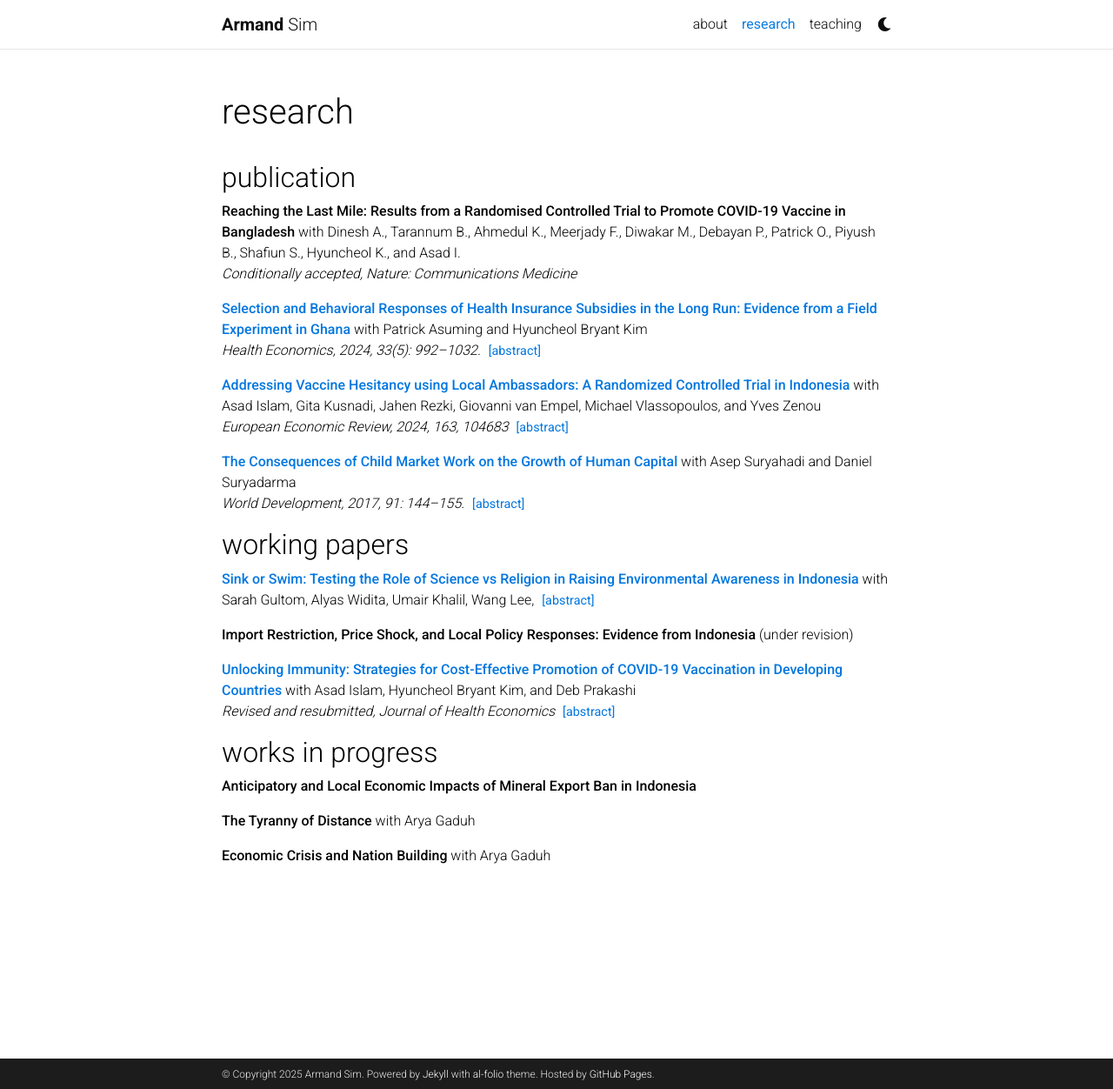
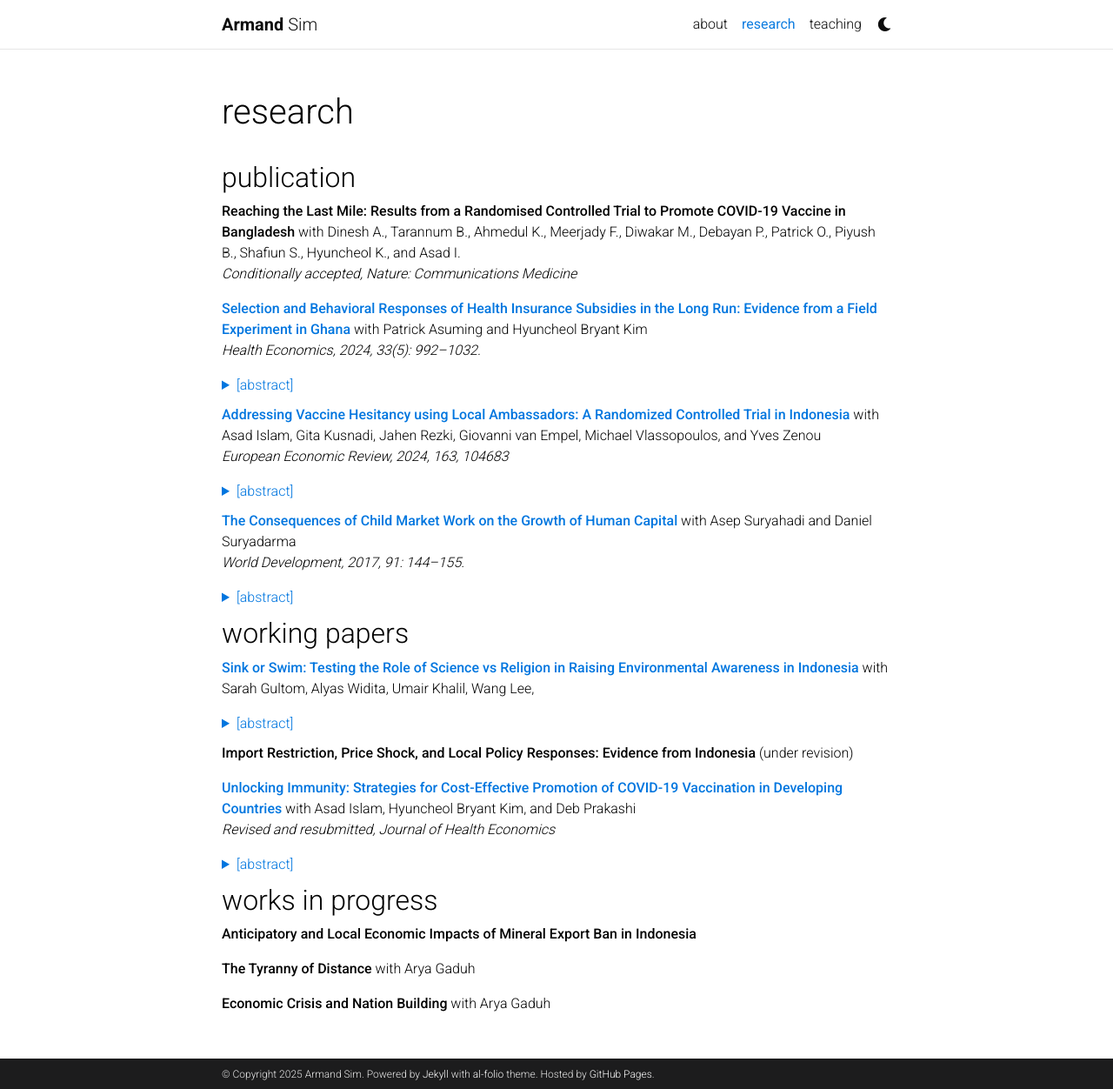
Before and after one commit to armandsim/armandsim.github.io, a Jekyll site: the page built from _pages/research.md, in a window 1280 px wide and 1252 px high. Shown: the whole window at 87% size. Built offline with Jekyll 4.4.1, drawn with Linux system fonts in a browser that asks for light colours; comment, search, counter and statistics services are not loaded; a style sheet for code colours, icons or effects is not loaded; some of the changed text lies outside the part shown.

Commit message:
Update research.md

```diff
--- a/_pages/research.md
+++ b/_pages/research.md
@@ -7,23 +7,14 @@ nav_order: 2
 ---
 
 <style>
-.abstract-content {
-  display: none;
+details {
   margin: 10px 0;
-  padding: 15px;
-  border-left: 2px solid var(--global-theme-color);
-  background-color: var(--global-bg-color);
 }
-.abstract-toggle {
+summary {
   color: var(--global-theme-color);
-  background: none;
-  border: none;
-  padding: 0;
-  margin-left: 5px;
   cursor: pointer;
-  font-size: 0.9em;
 }
-.abstract-toggle:hover {
+summary:hover {
   text-decoration: underline;
 }
 </style>
@@ -34,46 +25,46 @@ nav_order: 2
 *Conditionally accepted, Nature: Communications Medicine* <br>
 
 **[Selection and Behavioral Responses of Health Insurance Subsidies in the Long Run: Evidence from a Field Experiment in Ghana](/docs/AKS_Ghana_Published_Version_HE.pdf)** with Patrick Asuming and Hyuncheol Bryant Kim <br>
-*Health Economics, 2024, 33(5): 992–1032.* <button onclick="toggleAbstract(this)" class="abstract-toggle">[abstract]</button>
-
-<div class="abstract-content">
+*Health Economics, 2024, 33(5): 992–1032.*
+<details>
+<summary>[abstract]</summary>
 We study the effects of a health insurance subsidy in Ghana, where mandates are not enforceable. We randomly provide different levels of subsidy (1/3, 2/3, and full) and evaluate the impact at seven months and three years after the intervention. We find that a one-time subsidy increased insurance enrollment for all groups in both the short and long runs, but health care utilization in the long run increased only for the partial subsidy group. We find supportive evidence that ex-post behavioral responses rather than ex-ante selective enrollment explain the long-run health care utilization results.
-</div>
+</details>
 
 **[Addressing Vaccine Hesitancy using Local Ambassadors: A Randomized Controlled Trial in Indonesia](/docs/Vaccine_EER.pdf)** with Asad Islam, Gita Kusnadi, Jahen Rezki, Giovanni van Empel, Michael Vlassopoulos, and Yves Zenou <br>
-*European Economic Review, 2024, 163, 104683* <button onclick="toggleAbstract(this)" class="abstract-toggle">[abstract]</button>
-
-<div class="abstract-content">
+*European Economic Review, 2024, 163, 104683*
+<details>
+<summary>[abstract]</summary>
 In settings where resistance and rampant misinformation against vaccines exist, the prospect of containing infectious diseases remains a challenge. Can delivery of information regarding the benefits of vaccination through personal home visits by local ambassadors increase vaccine uptake? We conduct a door-to-door randomized information campaign targeted towards COVID-19 unvaccinated individuals in rural Indonesia. We recruited ambassadors from local villages tasked to deliver information about COVID-19 vaccines and promote vaccination through one-on-one meetings, using an interpersonal behavioral change communication approach. To investigate which type of ambassador—health cadres, influential individuals, and laypersons—is the most effective, we randomly vary the type of ambassador that delivers the information at the village level. We find that the overall vaccination take-up is quite moderate and that there are no differences in vaccination outcomes across the treatment groups. These results highlight the challenge of boosting vaccine uptake in late stages of a pandemic.
-</div>
+</details>
 
 **[The Consequences of Child Market Work on the Growth of Human Capital](https://www.sciencedirect.com/science/article/pii/S0305750X15308731?via%3Dihub)** with Asep Suryahadi and Daniel Suryadarma <br>
-*World Development, 2017, 91: 144–155.* <button onclick="toggleAbstract(this)" class="abstract-toggle">[abstract]</button>
-
-<div class="abstract-content">
+*World Development, 2017, 91: 144–155.*
+<details>
+<summary>[abstract]</summary>
 The paper measures the effect of child market work on the long-term growth of human capital, focusing on the output of the human capital production: mathematics skills, cognitive skills, pulmonary function, and educational attainment. Our full sample is drawn from a rich longitudinal dataset Indonesia Family Life Survey (IFLS). We address endogeneity of child market work using provincial legislated minimum wage as the instrument. Our instrumental variable estimation shows that child labor negatively affects mathematics skills and pulmonary function, but not cognitive skills and educational attainment. We find heterogeneities in type of work. Those who work outside of family business have lower educational attainment than those working for family business.
-</div>
+</details>
 
 ## working papers
 
-**[Sink or Swim: Testing the Role of Science vs Religion in Raising Environmental Awareness in Indonesia](/docs/jakarta_draft.pdf)** with Sarah Gultom, Alyas Widita, Umair Khalil, Wang Lee, <button onclick="toggleAbstract(this)" class="abstract-toggle">[abstract]</button>
-
-<div class="abstract-content">
+**[Sink or Swim: Testing the Role of Science vs Religion in Raising Environmental Awareness in Indonesia](/docs/jakarta_draft.pdf)** with Sarah Gultom, Alyas Widita, Umair Khalil, Wang Lee,
+<details>
+<summary>[abstract]</summary>
 Shifting beliefs and encouraging pro-sustainability behaviors to mitigate climate and environmental issues can be challenging due to their polarizing nature. This challenge is particularly concerning in Jakarta, the world's fastest sinking city, where many residents remain uninformed about land subsidence—its causes, severity, and implications.
 We conduct a large-scale online experiment to understand how to effectively communicate this environmental threat. We vary the perceived identity of the messenger (as a religious leader or scientist) and the narrative style of the video message (religious or scientific). Our results show that any version of message, compared to a placebo, shifts beliefs about causes and consequences of subsidence, increases pro-sustainability behaviors, self-efficacy, and institutional trust in addressing the issue. The messenger's perceived identity as a scientist---rated as more persuasive and trustworthy than an Imam---generates larger impacts on beliefs regardless of narrative style. A scientist delivering a religious narrative is effective in encouraging participants to spread awareness, while an Imam is better at building trust across stakeholders. Effects on beliefs are more pronounced among those with low prior knowledge, high institutional trust, and less reliance on groundwater. However, heterogeneous treatment effects on actions are limited even among the least informed. Overall, our findings demonstrate how perceived identity and narrative framing shapes public understanding of and action on environmental challenges.
-</div>
+</details>
 
 **Import Restriction, Price Shock, and Local Policy Responses: Evidence from Indonesia** (under revision)
 <br>
 
 **[Unlocking Immunity: Strategies for Cost-Effective Promotion of COVID-19 Vaccination in Developing Countries](/docs/Vaccine_JHE_Dec_2024.pdf)** with Asad Islam, Hyuncheol Bryant Kim, and Deb Prakashi <br>
-*Revised and resubmitted, Journal of Health Economics* <button onclick="toggleAbstract(this)" class="abstract-toggle">[abstract]</button>
-
-<div class="abstract-content">
+*Revised and resubmitted, Journal of Health Economics*
+<details>
+<summary>[abstract]</summary>
 Encouraging COVID-19 vaccination among hesitant individuals is vital for achieving herd immunity and curbing the spread of the virus. We conducted a large-scale randomized experiment in India to evaluate five interventions targeting individuals that remained unvaccinated after the initial mass vaccination campaign: (i) information only; (ii) information plus a gift worth $5 upon vaccination; (iii) information plus a 5% chance to win a gift worth $100 upon vaccination; (iv) information combined with improved vaccine accessibility; (v) information disseminated through community leaders. Our findings indicate
 that all interventions significantly increased first-dose vaccine uptake, with the guaranteed in-kind gift and accessibility interventions showing the largest effects. The ambassador intervention was particularly effective in promoting second-dose completion. Selection analysis reveals that economically disadvantaged individuals and those with limited access to transportation benefited most from these interventions. We find suggestive evidence of spillover effects on social networks, including friends and neighbors, highlighting the broader community benefits of targeted vaccination
 campaigns.
-</div>
+</details>
 
 ## works in progress
 
```
Also changed, not shown: other parts of _pages/research.md (+0 -9 lines).
